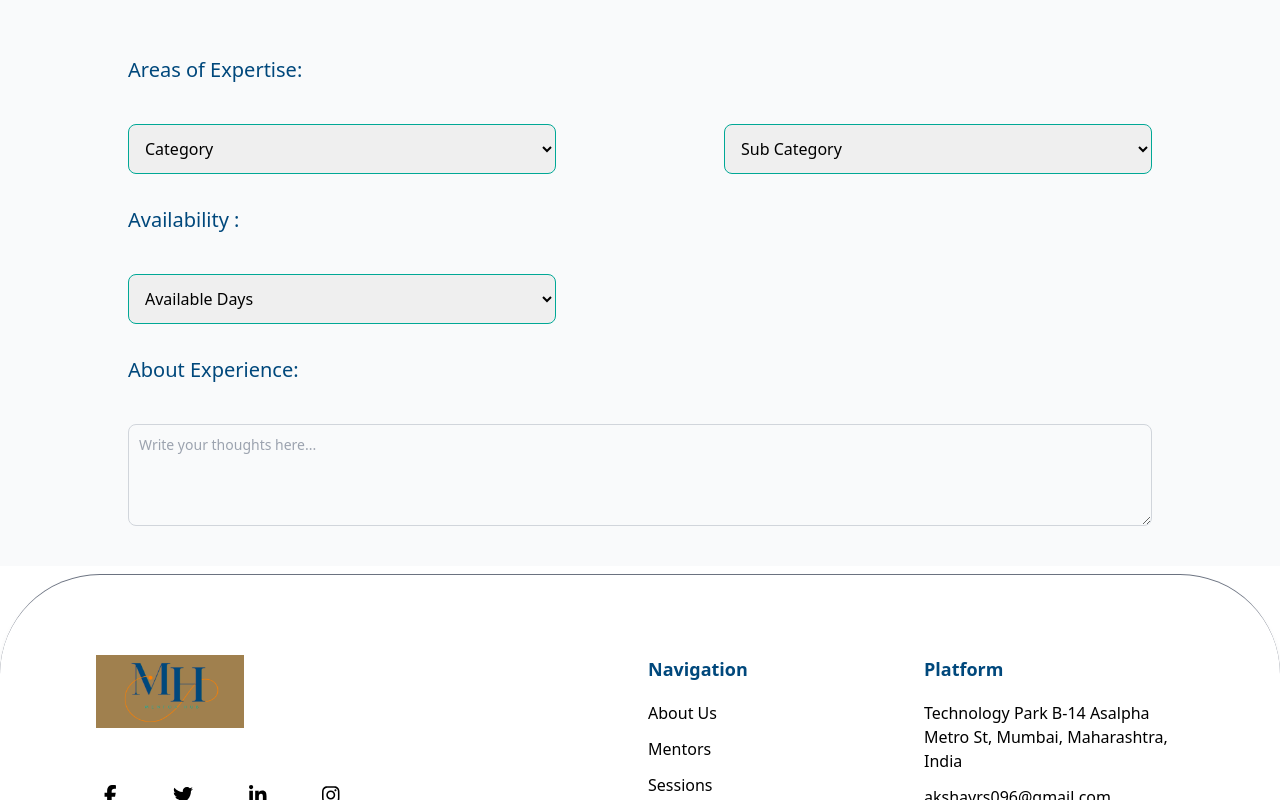
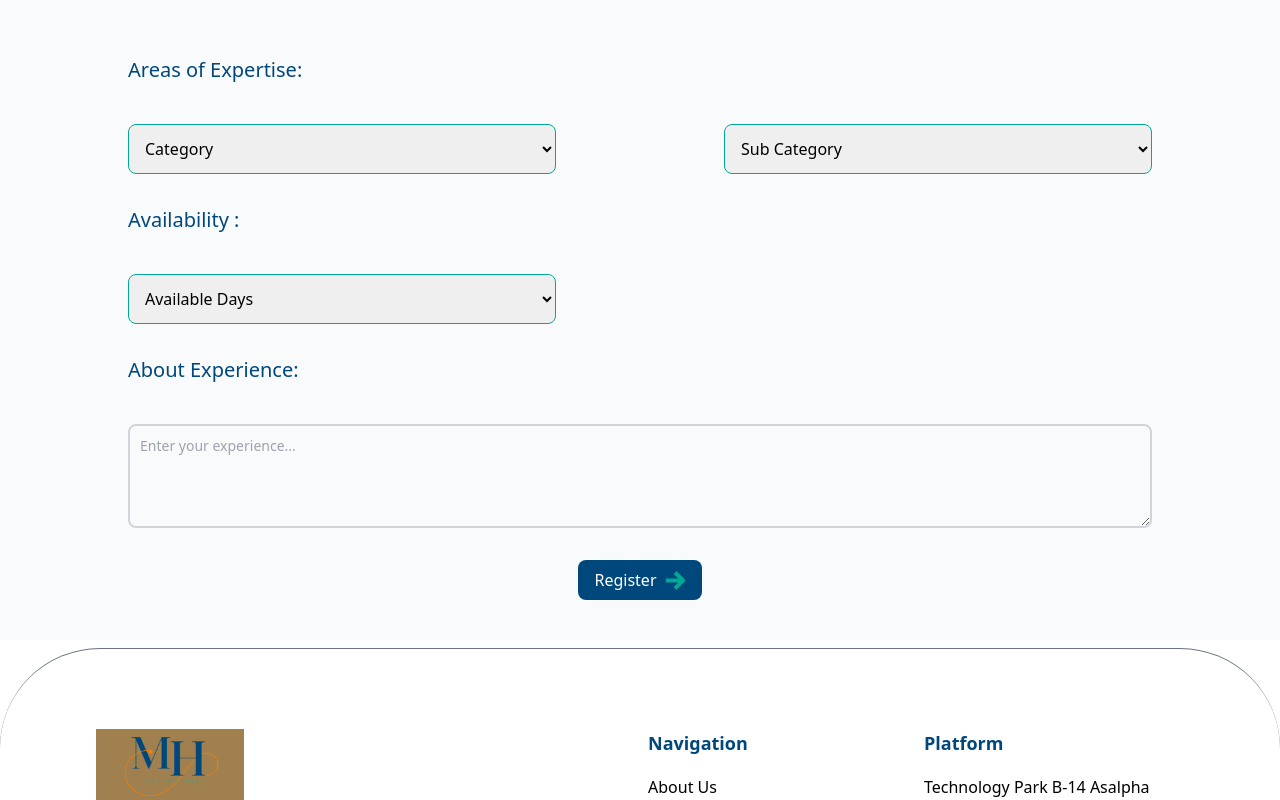
Before and after one commit to Akshay200228/Lean-Platform-Task, a React (Vite) app: page /personalInfo in a window 1280 px wide. Shown: the part 748-1548 px from the top of the page. Built offline with nearby package versions, Linux system fonts and the light colour scheme.

Commit message:
PersonalInfo Section add motion and aos animations

```diff
--- a/src/pages/PersonalInfo.jsx
+++ b/src/pages/PersonalInfo.jsx
@@ -1,6 +1,8 @@
 import React, { useState } from 'react';
 import styles from '../style';
-import { form } from '../assets';
+import { ArrowRightImg, form } from '../assets';
+import { useInView } from 'react-intersection-observer';
+import { motion } from 'framer-motion';
 
 
 const PersonalInfo = () => {
@@ -23,6 +25,12 @@ const PersonalInfo = () => {
     }
   };
 
+  const [ref, inView] = useInView({
+    triggerOnce: true,
+    threshold: 0.1,
+  });
+
+
   const handleSubmit = (e) => {
     e.preventDefault();
 
@@ -38,27 +46,56 @@ const PersonalInfo = () => {
   };
 
   return (
-    <div className={`${styles.paddingY} ${styles.paddingX} bg-gray-50  mt-14 sm:mt-24`}>
+    <motion.div
+      className={`${styles.paddingY} ${styles.paddingX} bg-gray-50  mt-14 sm:mt-24`}
+      ref={ref}
+      initial={{ opacity: 0, y: 20 }}
+      animate={{ opacity: inView ? 1 : 0, y: 0 }}
+      transition={{ duration: inView ? 0.5 : 0 }}
+      exit={{ opacity: 0, y: -20 }}
+    >
       <div className={`flex flex-col lg:flex-row h-full`}>
         {/* Left side - Profile Image Upload */}
         <div className="flex items-center justify-center lg:w-1/2">
           <label htmlFor="image-upload" className="relative text-[#00487C]">
-            <h2 className="mb-6 text-xl font-sans text-start sm:mb-10 text-[#00487C]">Personal Information :</h2>
+            <motion.h2
+              className="mb-6 text-xl font-sans text-start sm:mb-10 text-[#00487C]"
+              initial={{ y: -100, opacity: 0 }}
+              animate={{ opacity: 1, y: 0 }}
+              transition={{ duration: 0.8, delay: 0.8 }}
+            >
+              Personal Information :
+            </motion.h2>
             {profileImage ? (
               <img
                 src={profileImage}
                 alt="Profile"
                 className="object-cover shadow-2xl mb-4 sm:mb-0 w-72 h-72 sm:w-[522px] sm:h-[430px] rounded-3xl cursor-pointer"
+
               />
             ) : (
-              <div className="flex items-center justify-center shadow-xl w-72 h-72 mb-4 sm:mb-0 sm:w-[522px] sm:h-[430px] rounded-3xl bg-gray-200 cursor-pointer">
+              <motion.div className="flex items-center justify-center shadow-xl w-72 h-72 mb-4 sm:mb-0 sm:w-[522px] sm:h-[430px] rounded-3xl bg-gray-200 cursor-pointer"
+                initial={{ x: -100, opacity: 0, rotate: -45 }}
+                animate={{ opacity: 1, x: 0, rotate: 0 }}
+                transition={{ duration: 0.8, delay: 0.8 }}
+                whileHover={{ scale: 1.1, boxShadow: "0px 0px 20px rgba(0, 0, 0, 0.2)" }}
+                whileTap={{ scale: 0.9 }}
+
+              >
                 <img
                   src={form}
                   className="w-72 h-72 sm:w-[522px] sm:h-[430px] rounded-3xl"
                 />
-              </div>
+              </motion.div>
             )}
-            <p className='mt-4 mb-6 sm:mb-0 text-[#00487C]'>Upload Photo</p>
+            <motion.p
+              className='mt-4 mb-6 sm:mb-0 text-[#00487C]'
+              initial={{ x: -100, opacity: 0 }}
+              animate={{ opacity: 1, x: 0 }}
+              transition={{ duration: 0.8, delay: 0.8 }}
+            >
+              Upload Photo
+            </motion.p>
             <input
               type="file"
               id="image-upload"
@@ -70,10 +107,20 @@ const PersonalInfo = () => {
         </div>
 
         {/* Right side - Personal Info Fields */}
-        <div className={`flex flex-col justify-center lg:w-1/2 ${styles.paddingX}`}>
+        <motion.div
+          className={`flex flex-col justify-center lg:w-1/2 ${styles.paddingX}`}
+          initial={{ opacity: 0, y: 20 }}
+          animate={inView ? { opacity: 1, y: 0 } : {}}
+          transition={{ duration: 0.6, delay: 0.8 }}
+        >
           <div className="max-w-md mx-auto">
             <form onSubmit={handleSubmit}>
-              <div className="mb-4">
+              <motion.div
+                className="mb-4"
+                initial={{ opacity: 0, y: 20 }}
+                animate={inView ? { opacity: 1, y: 0 } : {}}
+                transition={{ duration: 0.6, delay: 1 }}
+              >
                 <input
                   type="text"
                   id="name"
@@ -83,8 +130,13 @@ const PersonalInfo = () => {
                   onChange={(e) => setName(e.target.value)}
                   required
                 />
-              </div>
-              <div className="mb-4">
+              </motion.div>
+              <motion.div
+                className="mb-4"
+                initial={{ opacity: 0, y: 20 }}
+                animate={inView ? { opacity: 1, y: 0 } : {}}
+                transition={{ duration: 0.6, delay: 1.2 }}
+              >
                 <input
                   type="email"
                   id="email"
@@ -94,8 +146,13 @@ const PersonalInfo = () => {
                   onChange={(e) => setEmail(e.target.value)}
                   required
                 />
-              </div>
-              <div className="mb-4">
+              </motion.div>
+              <motion.div
+                className="mb-4"
+                initial={{ opacity: 0, y: 20 }}
+                animate={inView ? { opacity: 1, y: 0 } : {}}
+                transition={{ duration: 0.6, delay: 1.4 }}
+              >
                 <input
                   type="tel"
                   id="phone"
@@ -105,8 +162,13 @@ const PersonalInfo = () => {
                   onChange={(e) => setPhoneNumber(e.target.value)}
                   required
                 />
-              </div>
-              <div className="mb-4">
+              </motion.div>
+              <motion.div
+                className="mb-4"
+                initial={{ opacity: 0, y: 20 }}
+                animate={inView ? { opacity: 1, y: 0 } : {}}
+                transition={{ duration: 0.6, delay: 1.6 }}
+              >
                 <input
                   type="date"
                   id="dob"
@@ -115,18 +177,25 @@ const PersonalInfo = () => {
                   onChange={(e) => setDateOfBirth(e.target.value)}
                   required
                 />
-              </div>
+              </motion.div>
               <hr />
             </form>
           </div>
-        </div>
+        </motion.div>
       </div>
+
       <hr className="my-8 border-t-2 border-gray-300" />
+
       {/* Areas of Expertise */}
       <div className={`${styles.paddingX} mt-10 sm:mt-24`}>
-        <h2 className="mb-6 text-xl font-sans text-start sm:mb-10 text-[#00487C]">Areas of Expertise:</h2>
+        <h2
+          className="mb-6 text-xl font-sans text-start sm:mb-10 text-[#00487C]"
+          data-aos='fade-down' data-aos-delay='100'
+        >
+          Areas of Expertise:
+        </h2>
         <div className="flex flex-col items-start justify-between sm:flex-row">
-          <div className="mb-4 sm:mb-0 sm:mr-2">
+          <div className="mb-4 sm:mb-0 sm:mr-2" data-aos='fade-right' data-aos-delay='100'>
             <select
               id="category"
               className="w-72 sm:w-[428px] p-3 border border-[#00A896] rounded-lg focus:outline-none"
@@ -140,7 +209,7 @@ const PersonalInfo = () => {
               <option value="category3">Category 3</option>
             </select>
           </div>
-          <div className="sm:ml-2">
+          <div className="sm:ml-2" data-aos='fade-left' data-aos-delay='100'>
             <select
               id="subcategory"
               className="w-72 sm:w-[428px] p-3 border border-[#00A896] text-[#000000] rounded-lg focus:outline-none"
@@ -159,9 +228,14 @@ const PersonalInfo = () => {
 
       {/* Availability  */}
       <div className={`${styles.paddingX} mt-8`}>
-        <h2 className="mb-6 text-xl font-sans text-start sm:mb-10 text-[#00487C]">Availability :</h2>
+        <h2
+          className="mb-6 text-xl font-sans text-start sm:mb-10 text-[#00487C]"
+          data-aos='fade-right' data-aos-delay='100'
+        >
+          Availability :
+        </h2>
         <div className="flex items-center justify-between">
-          <div className="mr-2">
+          <div className="mr-2" data-aos='fade-right' data-aos-delay='100'>
             <select
               id="category"
               className="w-72 sm:w-[428px] p-3 border border-[#00A896] rounded-lg focus:outline-none"
@@ -180,13 +254,32 @@ const PersonalInfo = () => {
 
       {/* About Experience */}
       <div className={`${styles.paddingX} mt-8`}>
-        <h2 className="mb-6 text-xl font-sans text-start sm:mb-10 text-[#00487C]">About Experience:</h2>
-        <div className="flex items-center justify-between">
-          <textarea rows="4" className="block p-2.5 w-full text-sm text-gray-900 bg-gray-50 rounded-lg border border-gray-300 focus:ring-blue-500 focus:border-blue-500 dark:bg-gray-700 dark:border-gray-600 dark:placeholder-gray-400 dark:text-white dark:focus:ring-blue-500 dark:focus:border-blue-500" placeholder="Write your thoughts here..."></textarea>
+        <h2
+          className="mb-6 text-xl font-sans text-start sm:mb-10 text-[#00487C]"
+          data-aos='fade-right' data-aos-delay='100'
+        >
+          About Experience:
+        </h2>
+        <div className="flex items-center justify-between" data-aos='fade-left' data-aos-delay='100'>
+          <textarea
+            rows="4"
+            className="block p-2.5 w-full text-sm text-gray-900 bg-gray-50 rounded-lg border-2 border-gray-300 focus:ring-blue-500 focus:border-blue-500 dark:bg-gray-700 dark:border-gray-600 dark:placeholder-gray-400 dark:text-white dark:focus:ring-blue-500 dark:focus:border-blue-500"
+            placeholder="Enter your experience..."
+          ></textarea>
         </div>
+        <div className="flex justify-center mt-8">
+          <button
+            className="flex items-center px-4 py-2 text-white bg-[#00487C] rounded-lg hover:bg-[#3c6889] focus:outline-none"
+            data-aos='zoom-in' data-aos-delay='300'
+          >
+            Register
+            <img src={ArrowRightImg} alt="" className="ml-2" />
+          </button>
+        </div>
+
       </div>
 
-    </div>
+    </motion.div>
   );
 };
 
```
